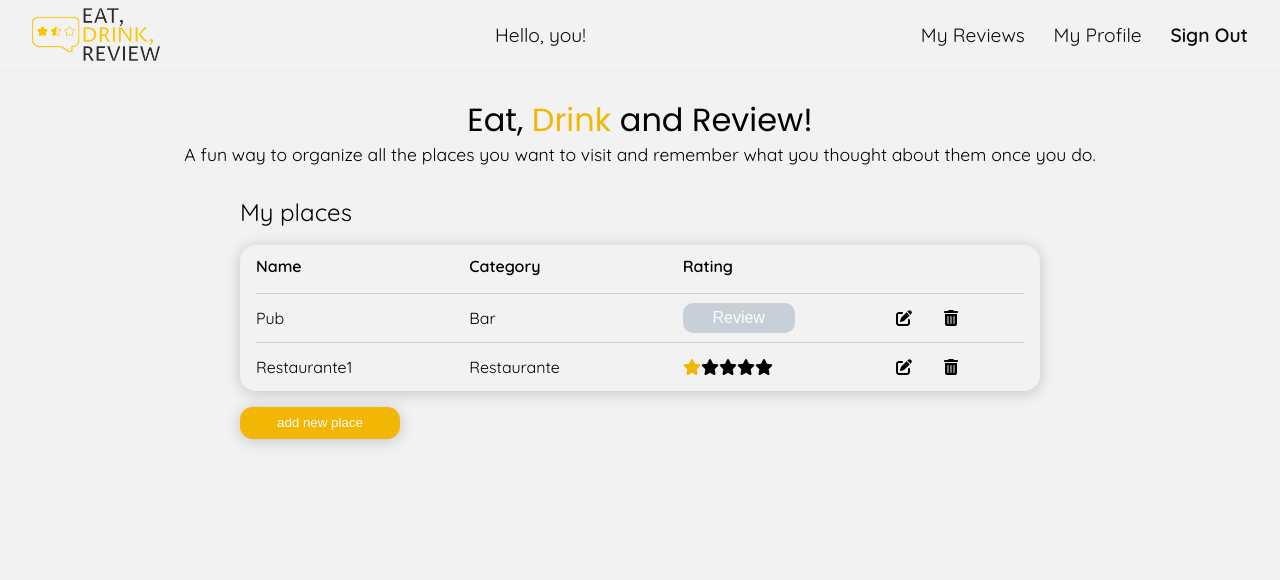
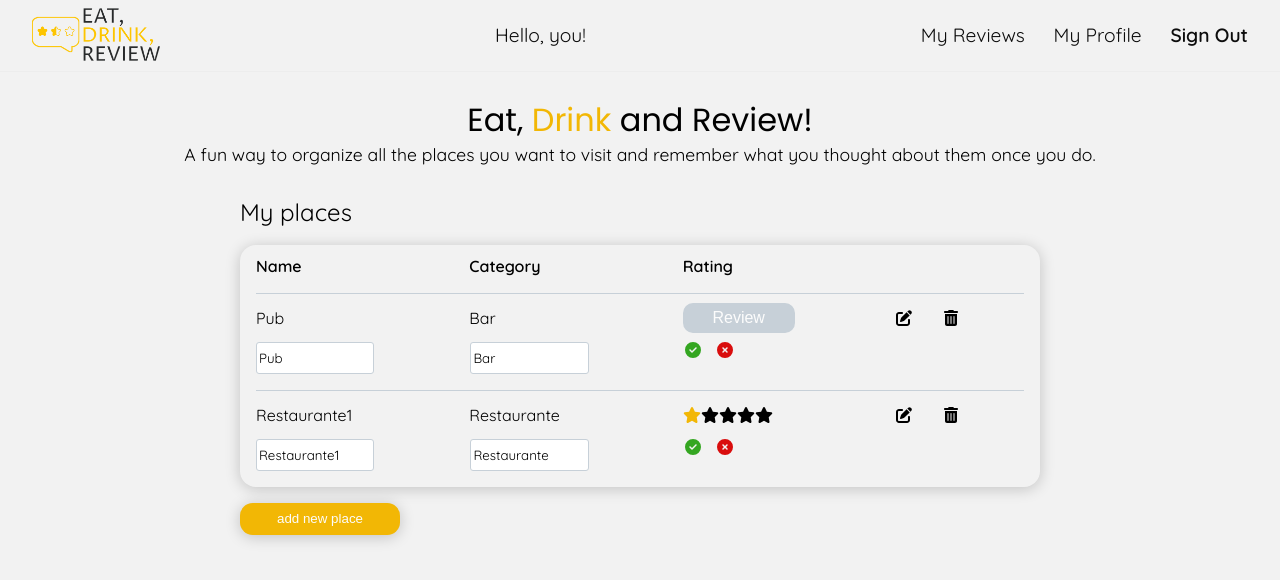
Before and after one commit to Laisses/POC-TS-food-review, a React (Create React App) app: page / in a window 1280 px wide. Shown: the top 580 px of the page. Built offline with nearby package versions, Linux system fonts and the light colour scheme.

Commit message:
create form to edit places

```diff
--- /dev/null
+++ b/src/components/EditForm.js
@@ -0,0 +1,77 @@
+import styled from "styled-components";
+import { useState } from "react";
+import { DARK_GREY, PRIMARY_FONT } from "../constants/constants";
+import { FontAwesomeIcon } from '@fortawesome/react-fontawesome';
+import { faCircleCheck, faCircleXmark } from '@fortawesome/free-solid-svg-icons';
+import { device } from "../constants/device";
+
+export const EditForm = props => {
+    const {name, category, setEdit} = props;
+    const [form, setForm] = useState({name, category});
+
+
+    const handleForm = e => {
+        const { name, value } = e.target;
+        setForm({ ...form, [name]: value });
+    };
+
+    const submitForm = () => {
+        console.log("mandou a mudança")
+    };
+
+    return (
+        <EditFormContainer>
+            <TextContainer>
+                <TextInput
+                    id="name"
+                    name="name"
+                    value={name}
+                    onChange={e => handleForm(e)}
+                />
+                <TextInput
+                    id="category"
+                    name="category"
+                    value={category}
+                    onChange={e => handleForm(e)}
+                />
+            </TextContainer>
+            <EditIcons onClick={() => submitForm()}>
+                <FontAwesomeIcon icon={faCircleCheck} color="#34A621" />
+            </EditIcons>
+            <EditIcons onClick={() => setEdit(false)}>
+                <FontAwesomeIcon icon={faCircleXmark} color="#D90D0D" />
+            </EditIcons>
+        </EditFormContainer>
+    );
+};
+
+const EditFormContainer = styled.div`
+    margin-bottom: 1rem;
+    display: flex;
+    justify-content: space-between;
+`;
+
+const TextInput = styled.input`
+    border: 1px solid ${DARK_GREY};
+    border-radius: 3px;
+    font-family: ${PRIMARY_FONT};
+    max-width: 7.4rem;
+    height: 2rem;
+    display: flex;
+    align-items: center;
+    margin-right: 6rem;
+    &:focus {
+        outline: none;
+    }
+    @media ${device.laptop} {
+        margin-right: 3rem;
+    }
+`;
+
+const TextContainer = styled.form`
+    display: flex;
+`;
+
+const EditIcons = styled.div`
+    margin-right: 1rem;
+`;
--- a/src/components/ListPlaces.js
+++ b/src/components/ListPlaces.js
@@ -4,14 +4,17 @@ import { FontAwesomeIcon } from '@fortawesome/react-fontawesome';
 import { faPenToSquare, faTrashCan } from '@fortawesome/free-solid-svg-icons';
 import { RatingForm } from "./RatingForm";
 import { OneStar } from "../constants/stars";
+import { useState } from "react";
+import { EditForm } from "./EditForm";
 
 export const ListOfPlaces = place => {
     const { name, category, rating } = place;
+    const [edit, setEdit] = useState(true);
 
     const ratePlace = rating => {
         if (rating === "") {
             return (
-                    <RatingForm />
+                <RatingForm />
             );
         } else if (rating === "bom") {
             return (
@@ -20,19 +23,30 @@ export const ListOfPlaces = place => {
         }
     };
 
+    const props = {
+        setEdit,
+        name,
+        category
+    };
+
     return (
         <ListItems>
+            <ItemsContainer>
                 <Item>{name}</Item>
                 <Item>{category}</Item>
                 <Item>{ratePlace(rating)}</Item>
                 <Item>
-                    <EditIcons>
+                    <EditIcons onClick={() => setEdit(true)}>
                         <FontAwesomeIcon icon={faPenToSquare} />
                     </EditIcons>
                     <EditIcons>
                         <FontAwesomeIcon icon={faTrashCan} />
                     </EditIcons>
                 </Item>
+            </ItemsContainer>
+            <ItemsContainerEdit>
+                {edit && <EditForm {...props}/>}
+            </ItemsContainerEdit>
         </ListItems>
     );
 };
@@ -46,8 +60,20 @@ const Item = styled.div`
 
 const ListItems = styled.li`
     display: flex;
+    flex-direction: column;
+`;
+
+const ItemsContainer = styled.div`
+    display: flex;
     flex-direction: row;
     border-top: 1px solid ${DARK_GREY};
+    justify-content: space-between;
+    align-items: center;
+`;
+
+const ItemsContainerEdit = styled.div`
+    display: flex;
+    flex-direction: row;
     justify-content: space-between;
     align-items: center;
 `;
--- a/src/components/RatingForm.js
+++ b/src/components/RatingForm.js
@@ -8,7 +8,7 @@ export const RatingForm = () => {
     return (
         <DropDown onClick={() => SetDisplay(!display)}>
             <RatingButton />
-            <DropDownContent visibility={display}>
+            <DropDownContent visibleForm={display}>
                 <Options>Never again</Options>
                 <Options>No</Options>
                 <Options>Meh</Options>
@@ -25,7 +25,7 @@ const DropDown = styled.div`
 `;
 
 const DropDownContent = styled.div`
-    display: ${props => props.visibility ? "block" : "none"};
+    display: ${props => props.visibleForm ? "block" : "none"};
     position: absolute;
     background-color: #f9f9f9;
     max-width: 7rem;
```
